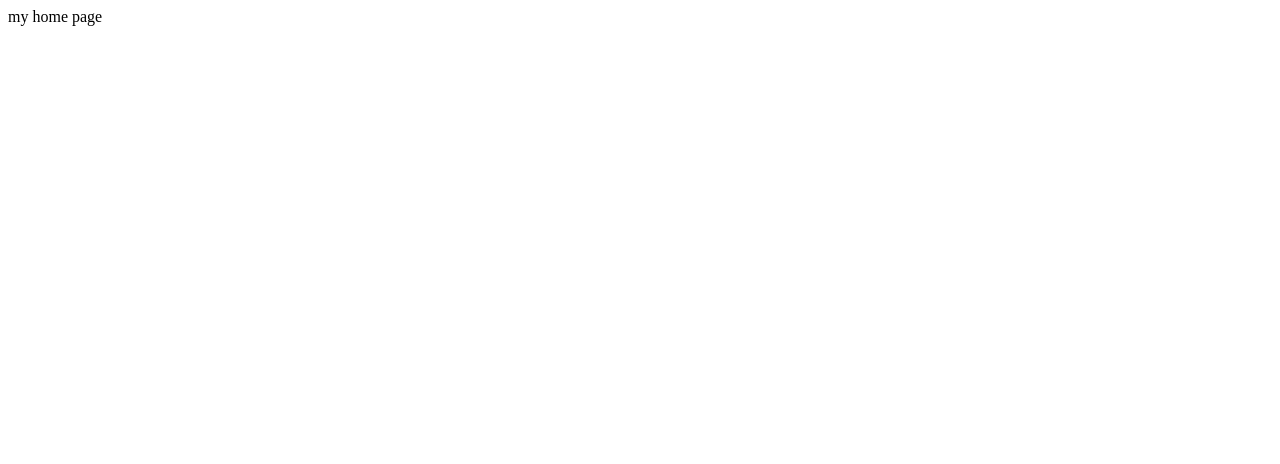
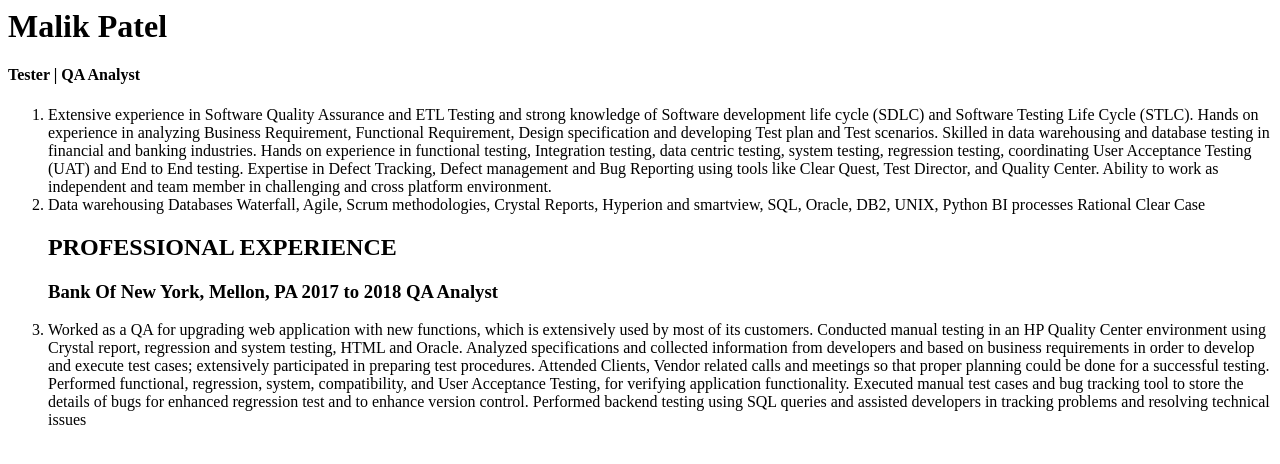
Before and after one commit to maulikp11/maulikp11.github.io, a plain HTML site: page index.html in a window 1280 px wide. Drawn offline with Linux system fonts and the light colour scheme.

Commit message:
Add files via upload

```diff
--- a/index.html
+++ b/index.html
@@ -1,2 +1,50 @@
 
-<html>my home page</html>
+<html>
+    <head>
+        <title> My Profile Page  </title>
+    </head>
+
+    <body>
+
+  <h1>Malik Patel</h1>
+  <h4>Tester | QA Analyst</h4>
+
+
+
+        <ol>
+                <li>
+
+                        Extensive experience in Software Quality Assurance and ETL Testing and strong knowledge of Software development life cycle (SDLC) and Software Testing Life Cycle (STLC). Hands on experience in analyzing Business Requirement, Functional Requirement, Design specification and developing Test plan and Test scenarios.
+
+                        Skilled in data warehousing and database testing in financial and banking industries. Hands on experience in functional testing, Integration testing, data centric testing, system testing, regression testing, coordinating User Acceptance Testing (UAT) and End to End testing.
+
+                        Expertise in Defect Tracking, Defect management and Bug Reporting using tools like Clear Quest, Test Director, and Quality Center. Ability to work as independent and team member in challenging and cross platform environment.
+                        </li>
+                <li>
+                        Data warehousing
+                        Databases
+                        Waterfall, Agile, Scrum methodologies,
+                        Crystal Reports, Hyperion and smartview,
+                        SQL, Oracle, DB2, UNIX, Python
+                        BI processes
+                        Rational Clear Case
+                        </li>
+                        <h2>PROFESSIONAL EXPERIENCE</h2>
+                        <h3>Bank Of New York, Mellon, PA		 2017 to 2018
+                                QA Analyst
+                                </h3>
+
+                <li>Worked as a QA for upgrading web application with new functions, which is extensively used by most of its customers. Conducted manual testing in an HP Quality Center environment using Crystal report, regression and system testing, HTML and Oracle.
+
+                        Analyzed specifications and collected information from developers and based on business requirements in order to develop and execute test cases; extensively participated in preparing test procedures.
+                        Attended Clients, Vendor related calls and meetings so that proper planning could be done for a successful testing.
+                        Performed functional, regression, system, compatibility, and User Acceptance Testing, for verifying application functionality.
+                        Executed manual test cases and bug tracking tool to store the details of bugs for enhanced regression test and to enhance version control.
+                        Performed backend testing using SQL queries and assisted developers in tracking problems and resolving technical issues</li>
+
+              </ol>
+    </body>
+
+
+
+</html>
```
